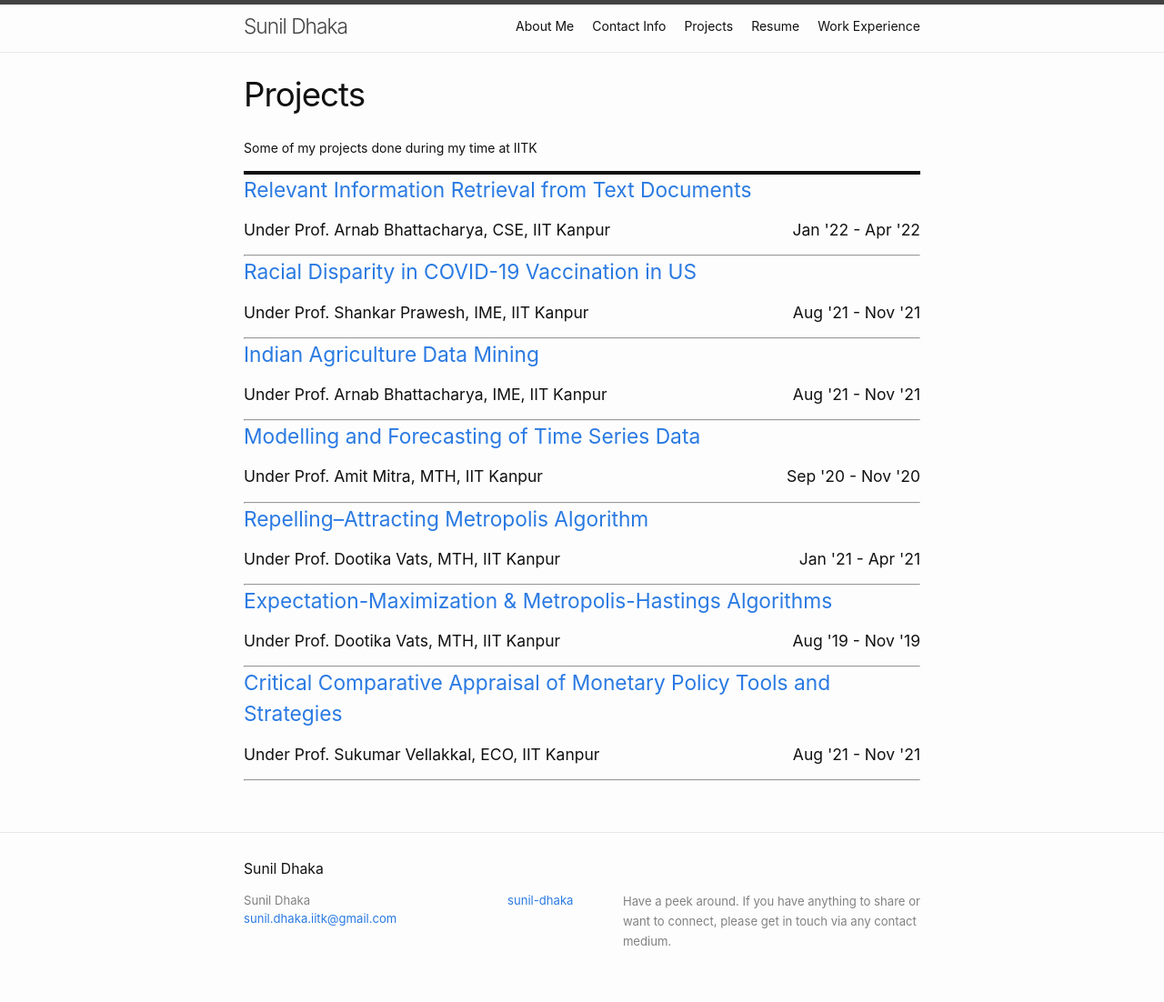
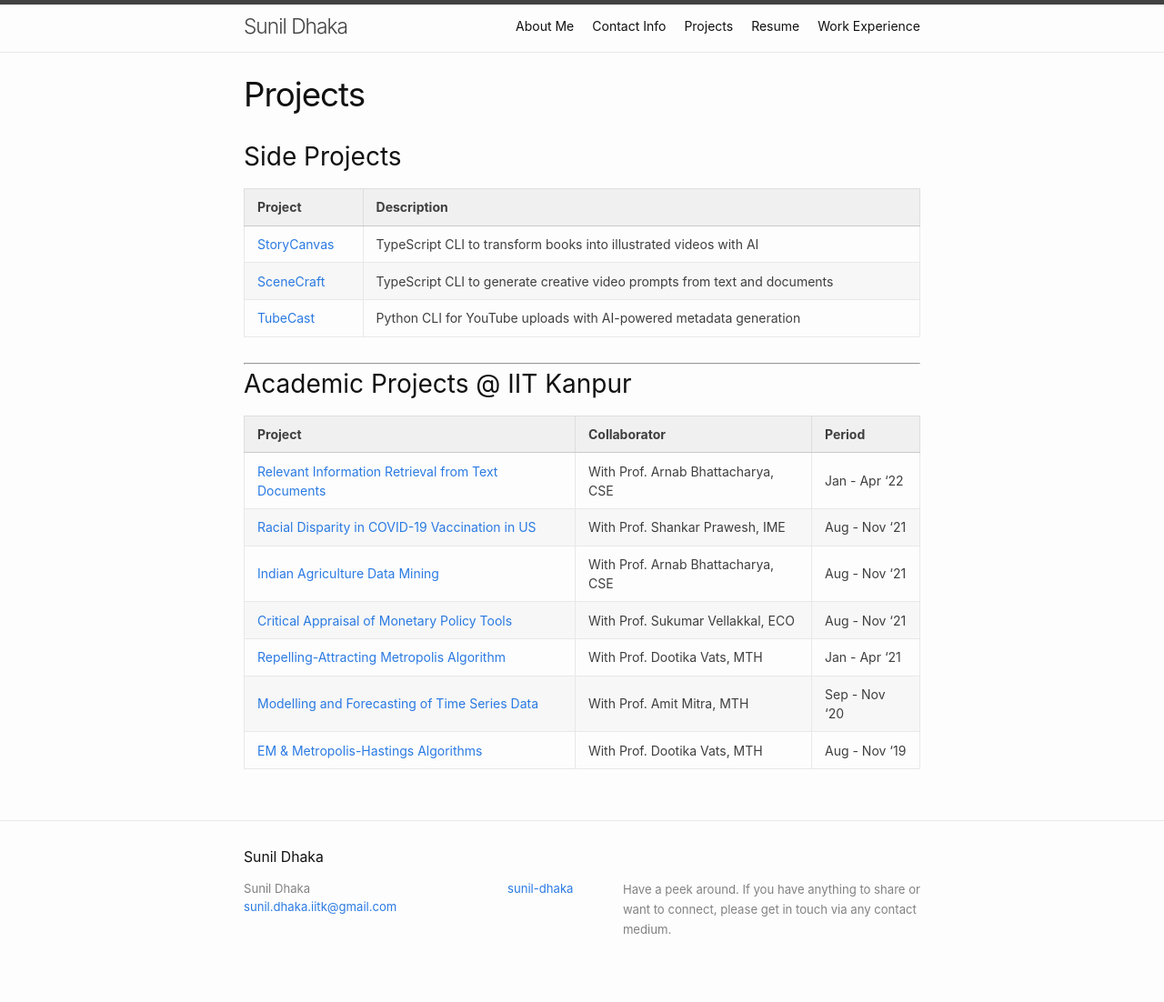
Before and after one commit to sunil-dhaka/sunil-dhaka.github.io, a Jekyll site: the page built from project.md, in a window 1280 px wide. Shown: the whole page at 91% size. Built offline with Jekyll 4.4.1, drawn with Linux system fonts in a browser that asks for light colours.

Commit message:
Add side projects: StoryCanvas, SceneCraft, TubeCast
Co-Authored-By: Claude Opus 4.5 <noreply@anthropic.com>

```diff
--- a/project.md
+++ b/project.md
@@ -4,71 +4,24 @@ title: Projects
 permalink: /projects/
 ---
 
-Some of my projects done during my time at IITK
-<hr style="border:2px solid">
+## Side Projects
 
-### [Relevant Information Retrieval from Text Documents](https://github.com/sunil-dhaka/IR-Project)
-<h4 align="left">Under Prof. Arnab Bhattacharya, CSE, IIT Kanpur <span style="float:right;">Jan '22 - Apr '22</span></h4>
-<!-- - Implemented and fine-tuned text summarization algorithms like **TextRank, LSA, Google PEGASUS, t5-small**
-- Preprocessed corpora using a variety of NLP techniques like **tokenization, stemming, lemmatization**
-- Used **ROUGE-N** to evaluate accuracy of machine summaries against human summaries for corpus of size **230k**
-- Tested out algorithms and achieved **SOTA f1-scores on our datasets** for abstractive algorithms after fine-tuning
-- Created a **Flask web application** for users to interact with the algorithms and get summaries of articles or blogs -->
-{: style="text-align: justify"}
+| Project | Description |
+|:--------|:------------|
+| [StoryCanvas](https://github.com/sunil-dhaka/storycanvas) | TypeScript CLI to transform books into illustrated videos with AI |
+| [SceneCraft](https://github.com/sunil-dhaka/scenecraft) | TypeScript CLI to generate creative video prompts from text and documents |
+| [TubeCast](https://github.com/sunil-dhaka/tubecast) | Python CLI for YouTube uploads with AI-powered metadata generation |
+
 ---
 
-### [Racial Disparity in COVID-19 Vaccination in US](https://github.com/sunil-dhaka/racial-disparity-project)
-<h4 align="left">Under Prof. Shankar Prawesh, IME, IIT Kanpur <span style="float:right;">Aug '21 - Nov '21</span></h4>
-<!-- - Analysed vaccination rates for **covid-19 by race in US counties**, along with their association with socioeconomic factors, using a number of statistical techniques
-- Transformed and pre-processed data by **z-score** normalization and **PCA** dimension reduction of feature matrix
-- Implemented variety of regression algorithms like **MLR, Support Vector Regression, Random Forest**
-- **Fine tuned** the hyper parameters of these algorithms using train and test **MSE as metric** of measure   -->
-{: style="text-align: justify"}
----
+## Academic Projects @ IIT Kanpur
 
-
-### [Indian Agriculture Data Mining](https://github.com/sunil-dhaka/Agriculture-Analysis-on-Indian-States)
-<h4 align="left">Under Prof. Arnab Bhattacharya, IME, IIT Kanpur <span style="float:right;">Aug '21 - Nov '21</span></h4>
-<!-- - Analysed **seasonal crop data** for last 20 years and unearthed surprising information about the Indian agricultural
-- Pre-processed 2.5 lakh data points using **cleaning techniques** to get robust dataset for subsequent steps
-- Developed new **categorical variables** of zones and crop to make analysis more understandable and comparative
-- Used **geopandas** library to discover the geographical situation of Indian agriculture on zone and crop basis -->
-{: style="text-align: justify"}
----
-
-### [Modelling and Forecasting of Time Series Data](https://github.com/sunil-dhaka/time-series-model)
-<h4 align="left">Under Prof. Amit Mitra, MTH, IIT Kanpur <span style="float:right;">Sep '20 - Nov '20</span></h4>
-<!-- - Modeled a **seasonal ARIMA model** to forecast next year's temperatures based on historical data
-- Checked data stationarity through **Dickey-Fuller test**, and performed seasonal differencing to ensure stationary TS
-- Optimized the model parameters using **Box Jenkins Method** for forecasting purposes
-- Performed residual analysis and **information criterion tests** to check model adequacy on the dataset
-- Yielded absolute **MAE of 2.2%** on test data for optimized S-ARIMA model   -->
-{: style="text-align: justify"}
----
-
-
-### [Repelling–Attracting Metropolis Algorithm](https://github.com/sunil-dhaka/RAM)
-<h4 align="left">Under Prof. Dootika Vats, MTH, IIT Kanpur <span style="float:right;">Jan '21 - Apr '21</span></h4>
-<!-- - Implemented tweaked version of MH algorithm called Repelling–Attracting Metropolis Algorithm (RAM) for multi-modality
-- Used Auxiliary Variable approach to derive the steps of the algorithm
-- Demonstrated how the RAM model outperforms the MH sampler, by generating MCMC samples for real-life numerical examples like sensor network localization, strong lens time delay estimation
-- RAM provided better simulations for multimodal distributions, as seen by ACF plots, trace plots, acceptance rate and downhill-uphill average proposal numbers of generated samples -->
-{: style="text-align: justify"}
----
-
-
-### [Expectation-Maximization & Metropolis-Hastings Algorithms](https://github.com/sunil-dhaka/)
-<h4 align="left">Under Prof. Dootika Vats, MTH, IIT Kanpur <span style="float:right;">Aug '19 - Nov '19</span></h4>
-<!-- - Developed expectation-maximization (EM) algorithms to fit multivariate Gaussian mixture models for latent variables
-- Cross-validated the model on test data to determine optimum values of hyperparameters
-- Utilized MH algorithm to implement the Markov Chain Monte Carlo (MCMC) method in Bayesian logistic regression model -->
-{: style="text-align: justify"}
----
-
-### [Critical Comparative Appraisal of Monetary Policy Tools and Strategies](https://github.com/sunil-dhaka/)
-<h4 align="left">Under Prof. Sukumar Vellakkal, ECO, IIT Kanpur <span style="float:right;">Aug '21 - Nov '21</span></h4>
-<!-- - Conducted structural comparison of monetary authorities in India and the United States
-- Compared monetary policies of these countries including reserve requirements, discount rate, and open market operations
-- Critically analyzed various monetary policy strategies employed to control economic variables like unemployment rate, inflation rate, interest rate, GDP, money supply, etc. -->
-{: style="text-align: justify"}
----
+| Project | Collaborator | Period |
+|:--------|:-------------|:-------|
+| [Relevant Information Retrieval from Text Documents](https://github.com/sunil-dhaka/IR-Project) | With Prof. Arnab Bhattacharya, CSE | Jan - Apr '22 |
+| [Racial Disparity in COVID-19 Vaccination in US](https://github.com/sunil-dhaka/racial-disparity-project) | With Prof. Shankar Prawesh, IME | Aug - Nov '21 |
+| [Indian Agriculture Data Mining](https://github.com/sunil-dhaka/Agriculture-Analysis-on-Indian-States) | With Prof. Arnab Bhattacharya, CSE | Aug - Nov '21 |
+| [Critical Appraisal of Monetary Policy Tools](https://github.com/sunil-dhaka/) | With Prof. Sukumar Vellakkal, ECO | Aug - Nov '21 |
+| [Repelling-Attracting Metropolis Algorithm](https://github.com/sunil-dhaka/RAM) | With Prof. Dootika Vats, MTH | Jan - Apr '21 |
+| [Modelling and Forecasting of Time Series Data](https://github.com/sunil-dhaka/time-series-model) | With Prof. Amit Mitra, MTH | Sep - Nov '20 |
+| [EM & Metropolis-Hastings Algorithms](https://github.com/sunil-dhaka/) | With Prof. Dootika Vats, MTH | Aug - Nov '19 |
```
